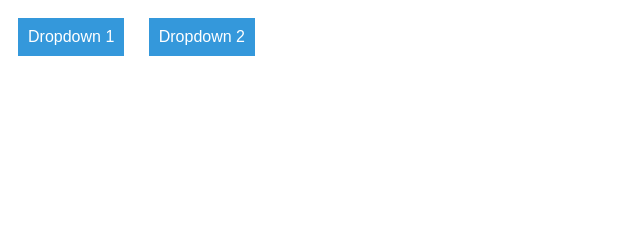
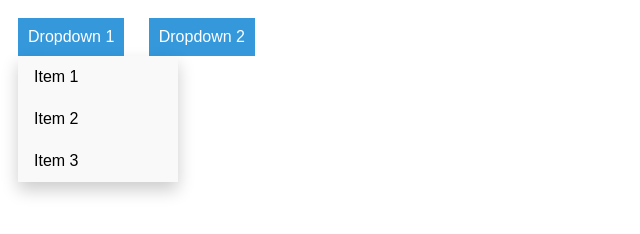
Before and after one commit to Nana-AntwiD/Dropdown-menus-and-Image-Carousel, a plain HTML site: page index.html in a window 1280 px wide. Both pictures are taken after a click on the button "Dropdown 1". Shown: the whole page, without its empty margins (0-640 px from the left). Drawn offline with Linux system fonts and the light colour scheme.

Commit message:
Update JavaScript

```diff
--- a/index.html
+++ b/index.html
@@ -25,6 +25,6 @@
         </div>
     </div>
 
-    <script src="scripts.js"></script>
+    <script src="script.js"></script>
 </body>
 </html>
--- a/script.js
+++ b/script.js
@@ -0,0 +1,19 @@
+document.addEventListener('DOMContentLoaded', function() {
+    const dropdowns = document.querySelectorAll('.dropdown');
+
+    dropdowns.forEach(dropdown => {
+        const button = dropdown.querySelector('.dropdown-button');
+        const content = dropdown.querySelector('.dropdown-content');
+
+        button.addEventListener('click', () => {
+            content.classList.toggle('visible');
+        });
+
+        // Close the dropdown if the user clicks outside of it
+        document.addEventListener('click', (event) => {
+            if (!dropdown.contains(event.target)) {
+                content.classList.remove('visible');
+            }
+        });
+    });
+});
--- a/styles.css
+++ b/styles.css
@@ -1,4 +1,4 @@
-body{
+body {
     font-family: Arial, sans-serif;
 }
 
@@ -8,7 +8,7 @@ body{
     margin: 10px;
 }
 
-.dropdown-button{
+.dropdown-button {
     background-color: #3498db;
     color: white;
     padding: 10px;
@@ -17,11 +17,30 @@ body{
     cursor: pointer;
 }
 
-.dropdown-button:hover{
+.dropdown-button:hover {
     background-color: #2980b9;
 }
 
-.dropdown-content{
+.dropdown-content {
     display: none;
+    position: absolute;
+    background-color: #f9f9f9;
+    min-width: 160px;
+    box-shadow: 0px 8px 16px 0px rgba(0,0,0,0.2);
+    z-index: 1;
+}
 
+.dropdown-content a {
+    color: black;
+    padding: 12px 16px;
+    text-decoration: none;
+    display: block;
 }
+
+.dropdown-content a:hover {
+    background-color: #f1f1f1;
+}
+
+.visible {
+    display: block;
+}
```
